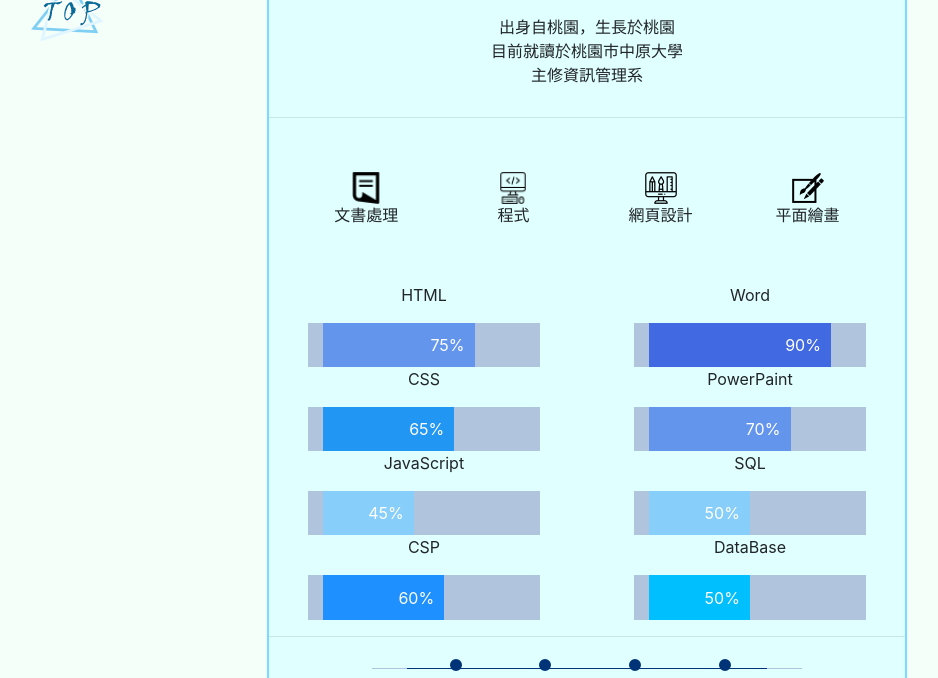
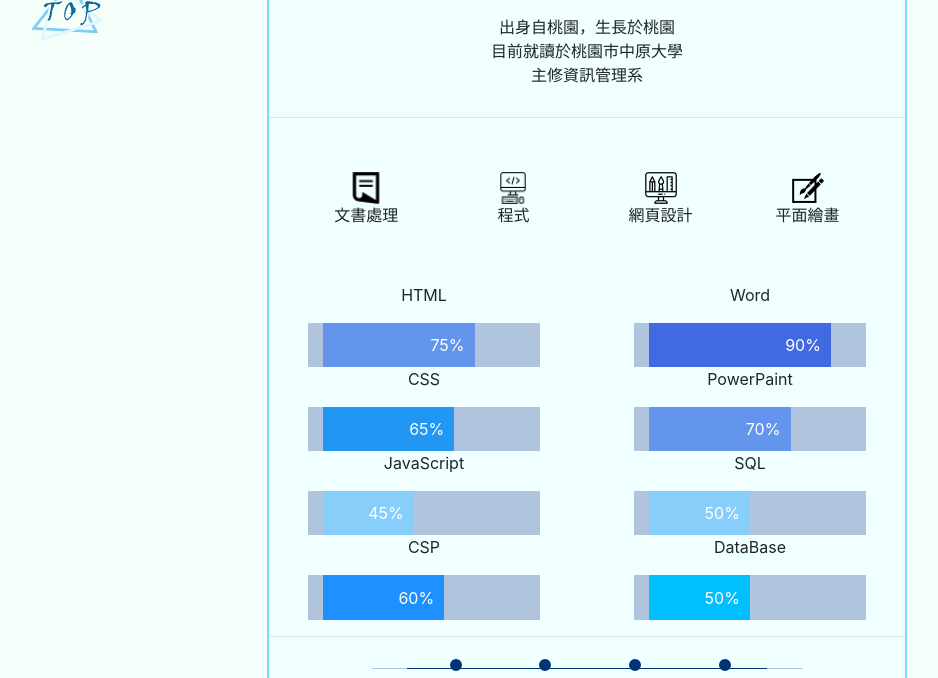
Before and after one commit to xyzlions/MyResume, a plain HTML site: page index.html in a window 1280 px wide. Shown: the part 675-1353 px from the top of the page, without its empty margins (53-991 px from the left). Drawn offline with nearby package versions, Linux system fonts and the light colour scheme.

Commit message:
Add files via upload

```diff
--- a/assets/css/style.css
+++ b/assets/css/style.css
@@ -52,7 +52,7 @@ div.paper
 	border:2pt #77DDFF solid;
 margin:0% 25% 0% 25%;
 text-align:center;
-background-color: 	#E0FFFF;
+background-color: #F0FFFF;
 }
 div.expernince
 {
```
